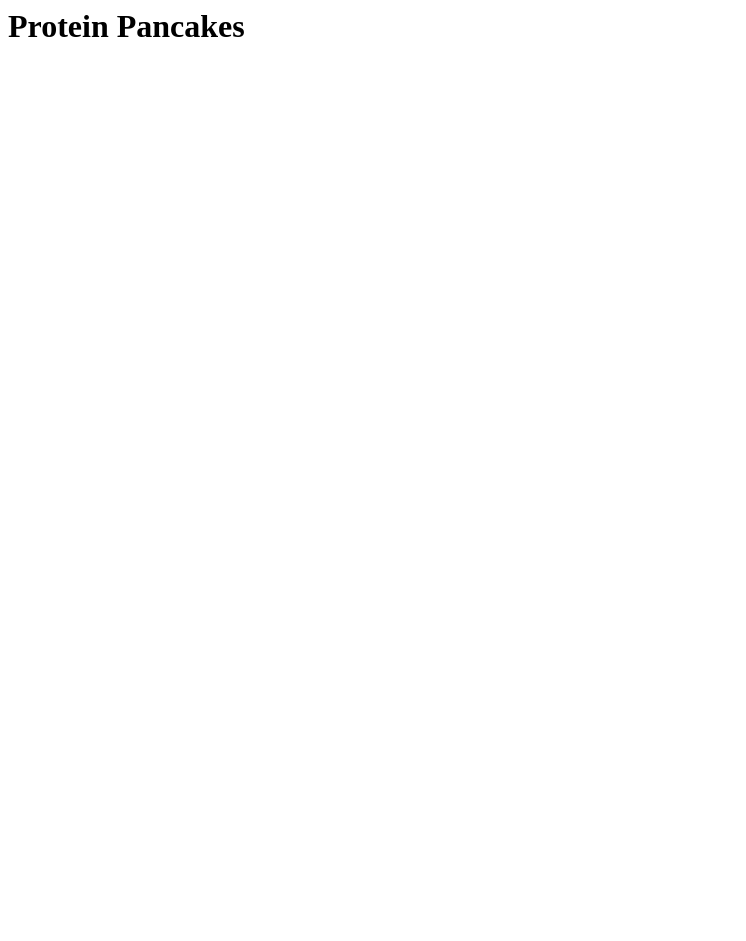
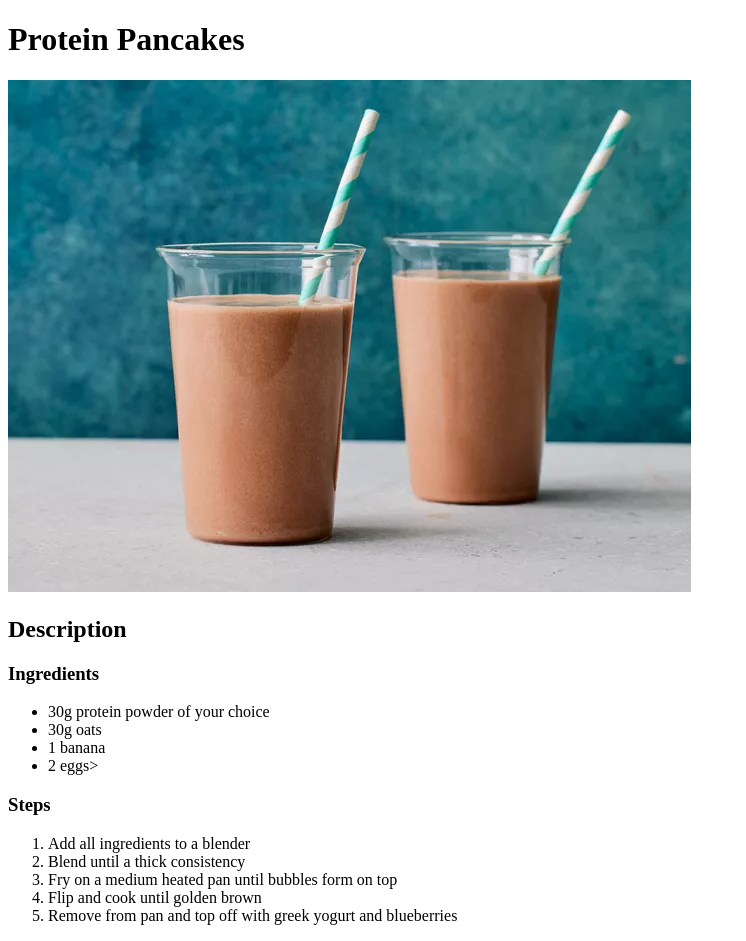
Before and after one commit to EpicScreenager/odin-recipes, a plain HTML site: page recipes/protein-pancakes.html in a window 1280 px wide. Shown: the whole page, without its empty margins (0-746 px from the left). Before the commit the page ends 800 px from the top, so only its background shows below. Drawn offline with Linux system fonts and the light colour scheme.

Commit message:
Iteration 3: receipe page content
Added content for protein pancakes

```diff
--- a/recipes/protein-pancakes.html
+++ b/recipes/protein-pancakes.html
@@ -1 +1,34 @@
-<h1>Protein Pancakes</h1>
+<!DOCTYPE html>
+<html>
+    <head>
+        <meta charset="utf-8">
+        <title>Protein Pancakes</title>
+    </head>
+
+    <body>
+        <h1>Protein Pancakes</h1>
+        <img src="/images/Protein-Shake.webp" alt="A protein shake">
+
+        <h2>Description</h2>
+
+        <h3>Ingredients</h3>
+
+        <ul>
+            <li>30g protein powder of your choice</li>
+            <li>30g oats</li>
+            <li>1 banana</li>
+            <li>2 eggs></li>
+        </ul>
+
+        <h3>Steps</h3>
+
+        <ol>
+            <li>Add all ingredients to a blender</li>
+            <li>Blend until a thick consistency</li>
+            <li>Fry on a medium heated pan until bubbles form on top</li>
+            <li>Flip and cook until golden brown</li>
+            <li>Remove from pan and top off with greek yogurt and blueberries</li>
+        </ol>
+
+    </body>
+</html>
```
Also changed, not shown: images/Protein-Shake.webp (added).
